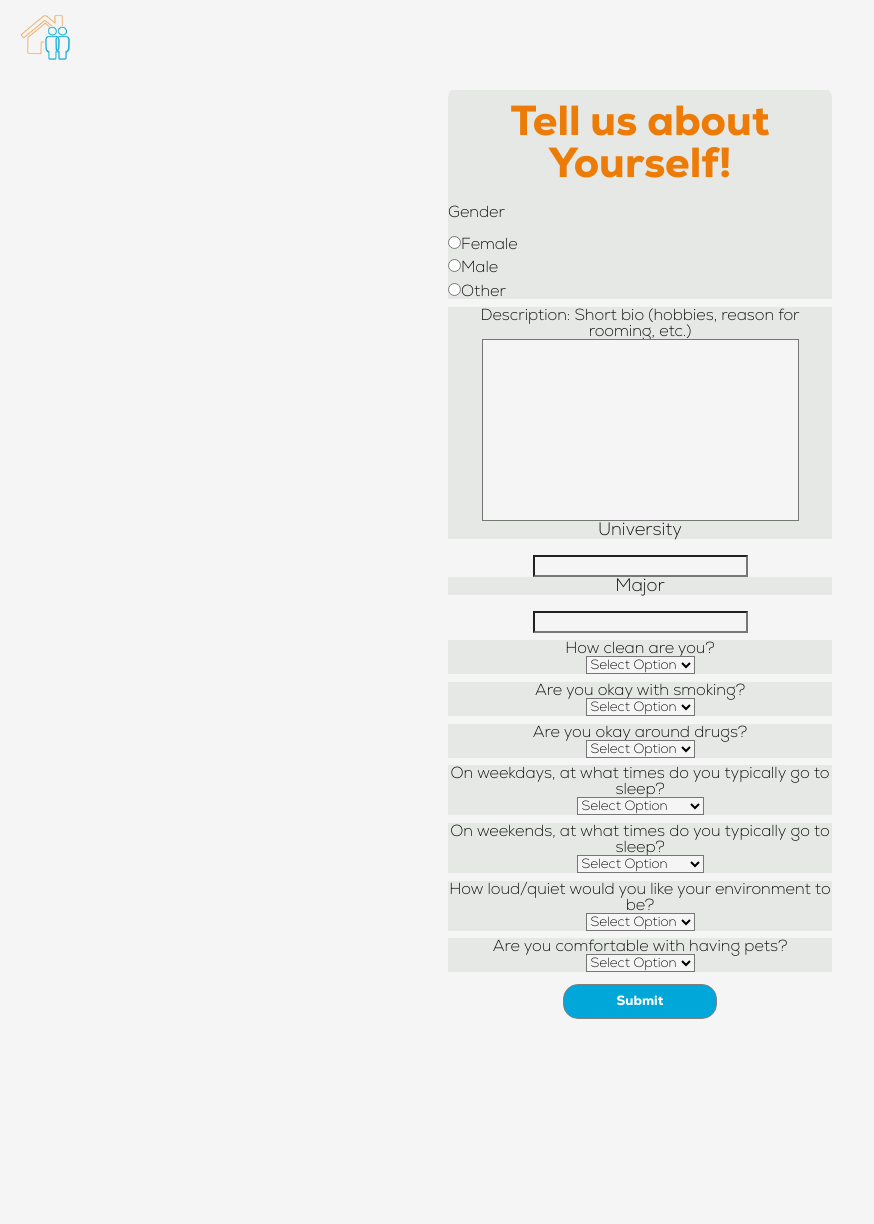
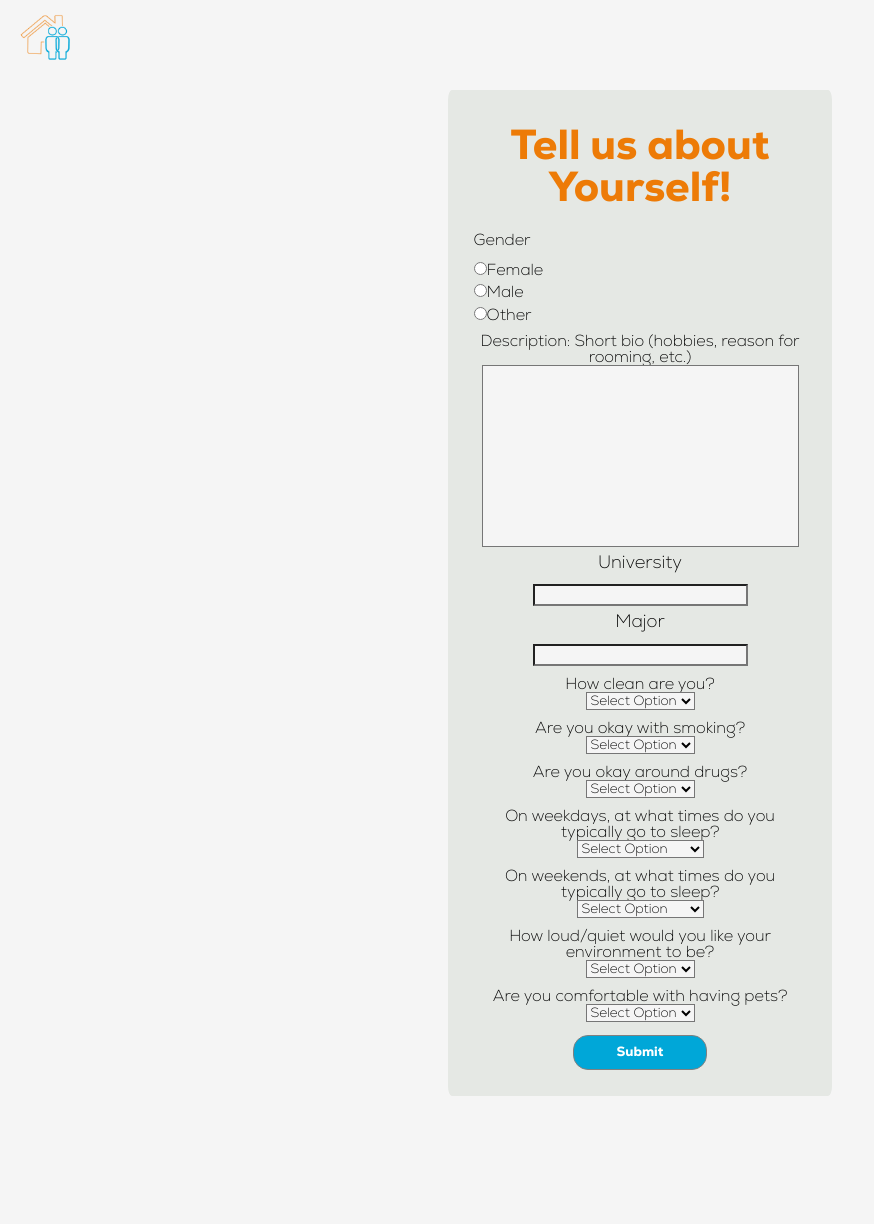
Before and after one commit to The-The-ITC-2023/Roommate-Finder-Application, a PHP site: page /moreInfo.php in a window 1280 px wide. Shown: the whole page, without its empty margins (0-874 px from the left). Before the commit the page ends 1019 px from the top, so only its background shows below. Run offline with PHP 8.4, Linux system fonts and the light colour scheme.

Commit message:
updated moreInfo.css

```diff
--- a/styles/moreinfo.css
+++ b/styles/moreinfo.css
@@ -43,6 +43,15 @@
     margin-top: 0px;
     margin-bottom: 10%;
     border-radius: 1%;
+    padding: 2%;
+}
+
+input {
+    margin-top: -1%;
+}
+
+form {
+    background-color: #E5E8E4;
 }
 
 h1 {
@@ -79,7 +88,7 @@ h1 {
 .gender-container{
     background-color:#E5E8E4;
     text-align: left;
-    margin-bottom: 2%;
+    margin-top: 2%;
 }
 
 label#gender{
@@ -116,15 +125,16 @@ label{
 
 .description-container {
     background-color: #E5E8E4;
+    margin-top: 3%;
 }
 
 .preferences-container {
     background-color: #E5E8E4;
-    margin-top: 2%;
+    margin-top: 3%;
 }
 
 .submit {
-    margin-top: 3%;
+    margin-top: 4%;
 }
 
 
@@ -136,6 +146,10 @@ label{
     background-color: #E5E8E4;
 }
 
+p {
+    margin-top: 2%;
+}
+
 textarea {
     resize: none;
 }
```
